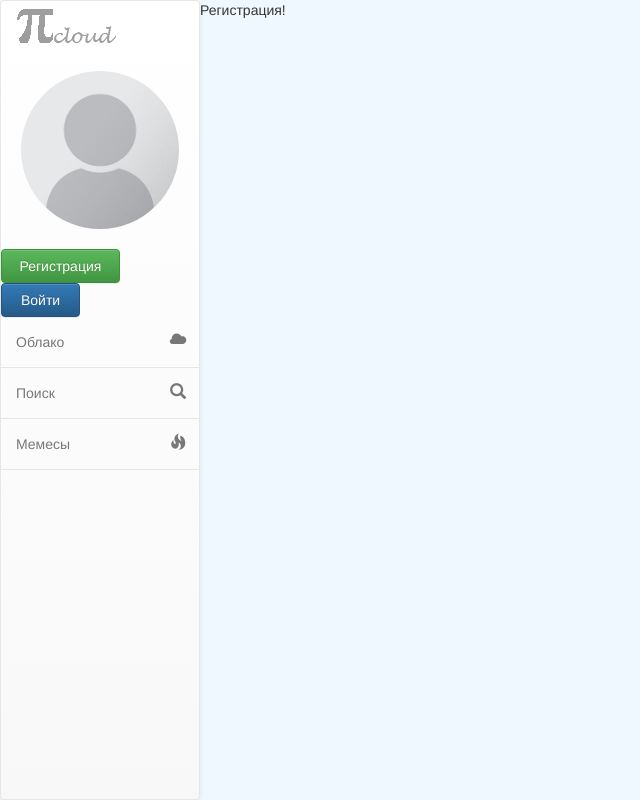
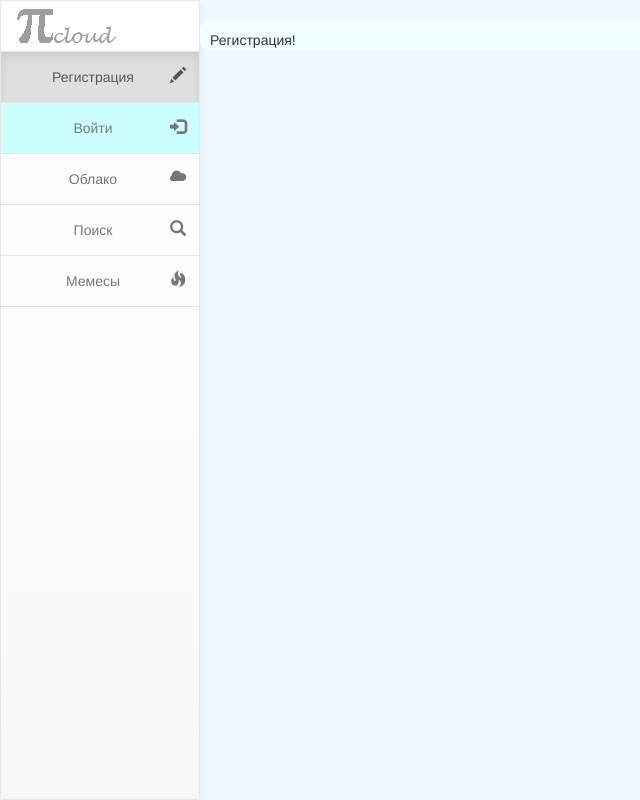
Before and after one commit to picloud-pw/picloud, a Django app: template cloud/templates/auth/signup.html in a window 1280 px wide; the page is wider, and only the part inside the window is pictured. Shown: that part, without its empty margins (0-640 px from the left). Run offline with Django 3.2, Linux system fonts and the light colour scheme; the template is opened without the code that fills it, so the values that code supplies are empty; some libraries are stand-ins or nearby versions.

Commit message:
Доработано меню

```diff
--- a/cloud/static/css/global.css
+++ b/cloud/static/css/global.css
@@ -3,5 +3,8 @@ body{
 }
 
 .content-block{
-
+    margin: 20px;
+    padding: 20px;
+    background-color: azure;
+    border-radius: 10px;
 }
--- a/cloud/static/css/menu.css
+++ b/cloud/static/css/menu.css
@@ -20,11 +20,23 @@ body,html{
 
   #avatar{
       border-radius: 100%;
-      width: 100%;
-      padding: 20px;
+      padding: 20px 20px 0 20px;
+      width: 200px;
+  }
+
+  .navbar-position {
+      position: relative;
+  }
+
+  .navbar{
+      text-align: center;
   }
 
  @media (min-width: 765px) {
+
+    .navbar-position {
+        position: fixed;
+    }
 
     .main{
       position: absolute;
@@ -32,6 +44,7 @@ body,html{
       margin-left: 40px;
       float: right;
     }
+
 
     nav.sidebar:hover + .main{
       margin-left: 200px;
--- a/cloud/templates/auth/signin.html
+++ b/cloud/templates/auth/signin.html
@@ -1,4 +1,8 @@
 {% extends 'main_template.html' %}
+
+{% block signin_active%}
+    class="active"
+{% endblock %}
 
 {% block content %}
     Вход!
--- a/cloud/templates/auth/signout.html
+++ b/cloud/templates/auth/signout.html
@@ -1,4 +1,6 @@
 {% extends 'main_template.html' %}
+
+
 
 {% block content %}
     Выход!
--- a/cloud/templates/auth/signup.html
+++ b/cloud/templates/auth/signup.html
@@ -1,4 +1,8 @@
 {% extends 'main_template.html' %}
+
+{% block signup_active%}
+    class="active"
+{% endblock %}
 
 {% block content %}
     Регистрация!
--- a/cloud/templates/main_template.html
+++ b/cloud/templates/main_template.html
@@ -27,7 +27,7 @@
 
     <body>
 
-        <nav class="navbar navbar-default sidebar" role="navigation">
+        <nav class="navbar navbar-default navbar-position sidebar" role="navigation">
             <div class="container-fluid">
                 <div class="navbar-header">
                   <button type="button" class="navbar-toggle" data-toggle="collapse" data-target="#bs-sidebar-navbar-collapse-1">
@@ -41,12 +41,16 @@
 
                 <div class="collapse navbar-collapse" id="bs-sidebar-navbar-collapse-1">
                     <ul class="nav navbar-nav">
+                        {% if user.is_authenticated %}
                             <img id="avatar" src="{% static 'img/default_avatar.png' %}" alt="avatar"/>
-                    {% if user.is_authenticated %}
-                            <a href="{% url 'signout' %}"><div class="btn btn-danger" style="width: 100%">Выйти</div></a>
+                            <h3>{{ user.username }}</h3>
                         {% else %}
-                            <a href="{% url 'signup' %}"><div class="btn btn-success" style="width: 60%">Регистрация</div></a>
-                            <a href="{% url 'signin' %}"><div class="btn btn-primary" style="width: 40%">Войти</div></a>
+                            <li {% block signup_active %}{% endblock %} style="background-color: #CCFFCC">
+                                <a href="{% url 'signup' %}">Регистрация<span style="font-size:16px;" class="pull-right hidden-xs showopacity glyphicon glyphicon-pencil"></span></a>
+                            </li>
+                            <li {% block signin_active %}{% endblock %} style="background-color: #CCFFFF">
+                                <a href="{% url 'signin' %}">Войти<span style="font-size:16px;" class="pull-right hidden-xs showopacity glyphicon glyphicon-log-in"></span></a>
+                            </li>
                         {% endif %}
                         <li {% block cloud_active %}{% endblock %}>
                             <a href="{% url 'post_list' %}">Облако<span style="font-size:16px;" class="pull-right hidden-xs showopacity glyphicon glyphicon-cloud"></span></a>
@@ -62,13 +66,18 @@
                         <li {% block memes_active %}{% endblock %}>
                             <a href="{% url 'memes' %}">Мемесы<span style="font-size:16px;" class="pull-right hidden-xs showopacity glyphicon glyphicon-fire"></span></a>
                         </li>
+                            {% if user.is_authenticated %}
+                                <li style="background-color: #FFCCCC">
+                                    <a href="{% url 'signout' %}">Выйти<span style="font-size:16px;" class="pull-right hidden-xs showopacity glyphicon glyphicon-log-out"></span></a>
+                                </li>
+                            {% endif %}
                     </ul>
                 </div>
           </div>
         </nav>
 
 
-        <div class="content-block">
+        <div class="content-block main">
             {% block content %}
             {% endblock %}
         </div>
```
Also changed, not shown: db.sqlite3. Lines whose indentation alone changed are shown as unchanged.
